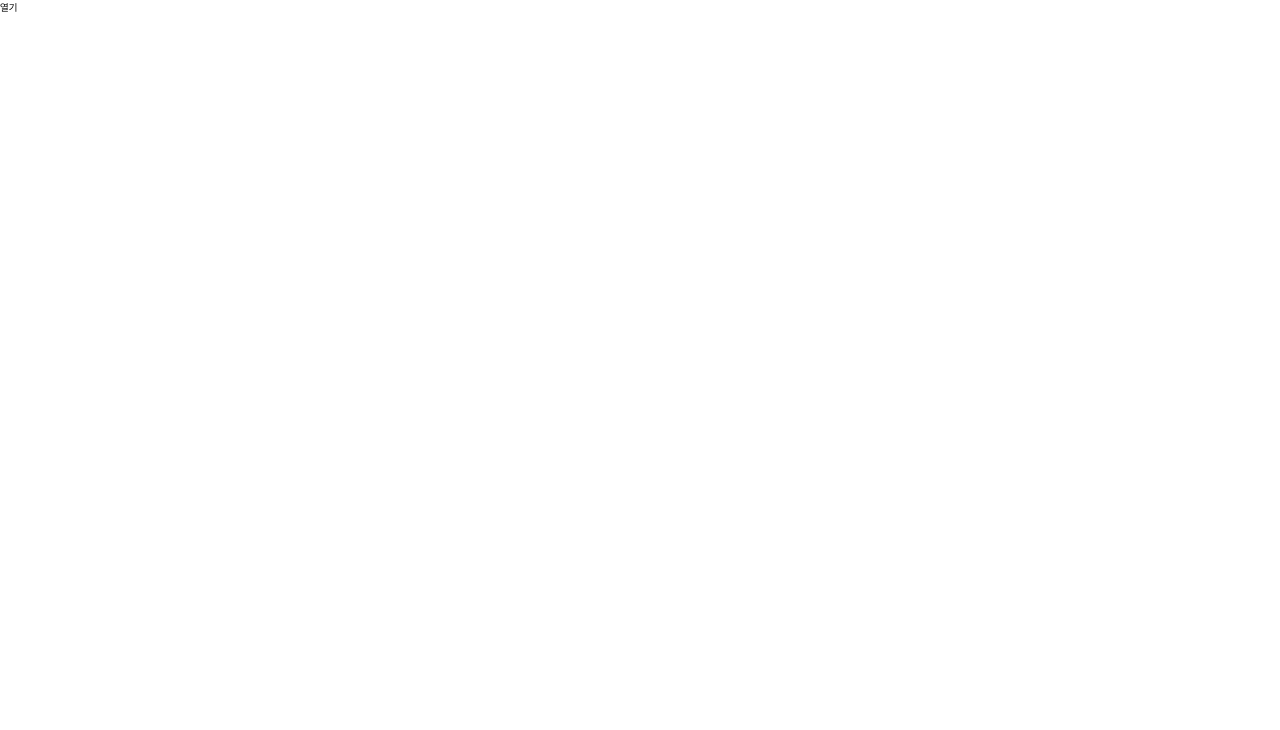
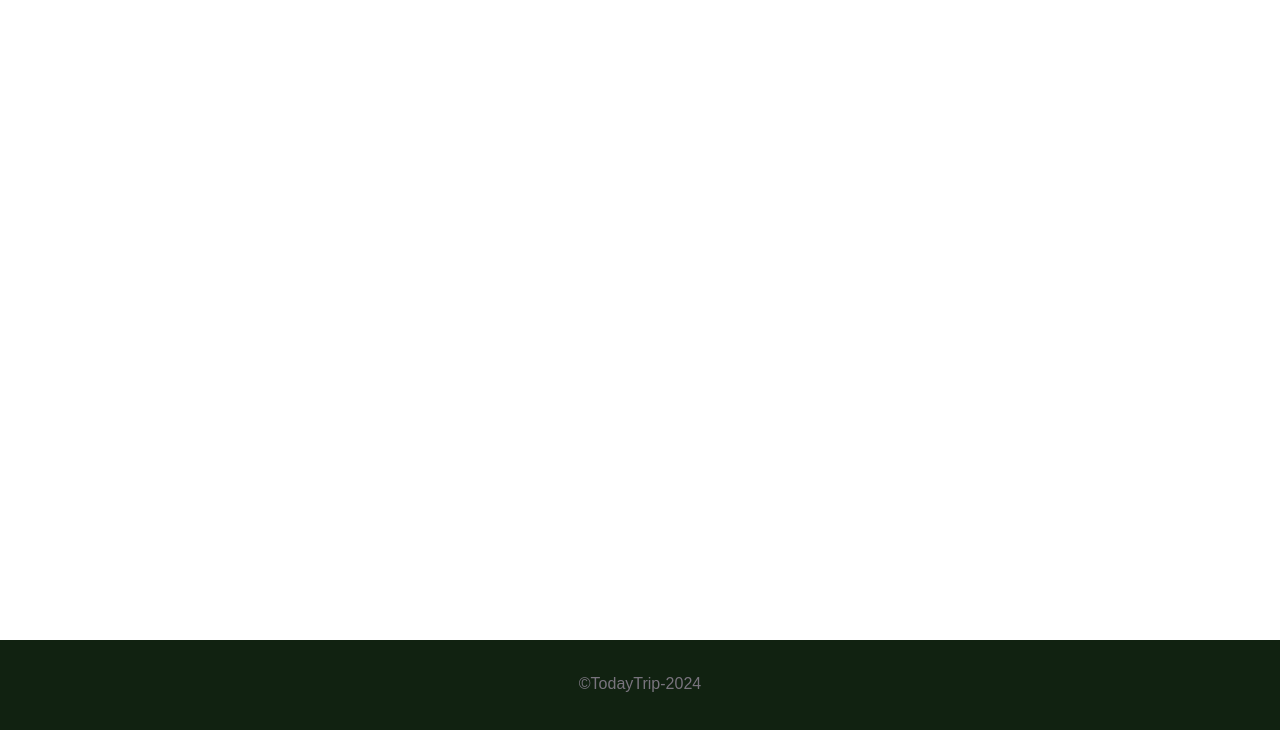
Before and after one commit to TripTripNow/TodayTrip, a Next.js app: page /test in a window 1280 px wide. Shown: the top 730 px of the page. Built offline with nearby package versions, Linux system fonts and the light colour scheme.

Commit message:
Feat: 푸터 컴포넌트 구현 #35

```diff
--- /dev/null
+++ b/src/components/Footer/Footer.module.css
@@ -0,0 +1,16 @@
+.container {
+  background-color: var(--nomad_black);
+  width: 100%;
+  height: 16rem;
+  position: absolute;
+  bottom: 0;
+  left: 0;
+}
+
+.content {
+  color: var(--gray79);
+  text-align: center;
+  font-family: Arial;
+  font-size: 1.6rem;
+  margin-top: 3.2rem;
+}
--- /dev/null
+++ b/src/components/Footer/Footer.tsx
@@ -0,0 +1,11 @@
+import styles from './Footer.module.css';
+
+function Footer() {
+  return (
+    <div className={styles.container}>
+      <div className={styles.content}>©TodayTrip-2024</div>
+    </div>
+  );
+}
+
+export default Footer;
--- a/src/pages/_app.tsx
+++ b/src/pages/_app.tsx
@@ -9,6 +9,8 @@ import '@/styles/reset.css';
 import '@/styles/variables.css';
 import '#/fonts/Pretandard/Pretandard.css';
 import { NextPage } from 'next';
+import { useRouter } from 'next/router';
+import Footer from '@/components/Footer/Footer';
 
 type NextPageWithLayout = NextPage & {
   getLayout?: (page: ReactElement) => ReactNode;
@@ -30,6 +32,7 @@ function App({ Component, pageProps }: AppPropsWithLayout) {
       }),
   );
 
+  const router = useRouter();
   const getLayout = Component.getLayout ?? ((page) => page);
 
   return (
@@ -41,6 +44,7 @@ function App({ Component, pageProps }: AppPropsWithLayout) {
       <QueryClientProvider client={queryClient}>
         <HydrationBoundary state={pageProps.dehydratedState}>
           {getLayout(<Component {...pageProps} />)}
+          {router.pathname.includes('sign') ? '' : <Footer />}
         </HydrationBoundary>
         <div style={{ fontSize: '16px' }}>
           <ReactQueryDevtools initialIsOpen={false} />
--- a/src/pages/test/index.tsx
+++ b/src/pages/test/index.tsx
@@ -1,16 +1,9 @@
-import CancelModal from '@/components/Modal/CancelModal/CancelModal';
-import { useState } from 'react';
+import Footer from '@/components/Footer/Footer';
 
 function Test() {
-  const [isOpen, setIsOpen] = useState(false);
-  const handleModalToggle = () => {
-    setIsOpen((prev) => !prev);
-  };
-
   return (
     <>
-      <button onClick={handleModalToggle}>열기</button>
-      {isOpen && <CancelModal handleModalClose={handleModalToggle} handleCancel={handleModalToggle} />}
+      <Footer />
     </>
   );
 }
```
